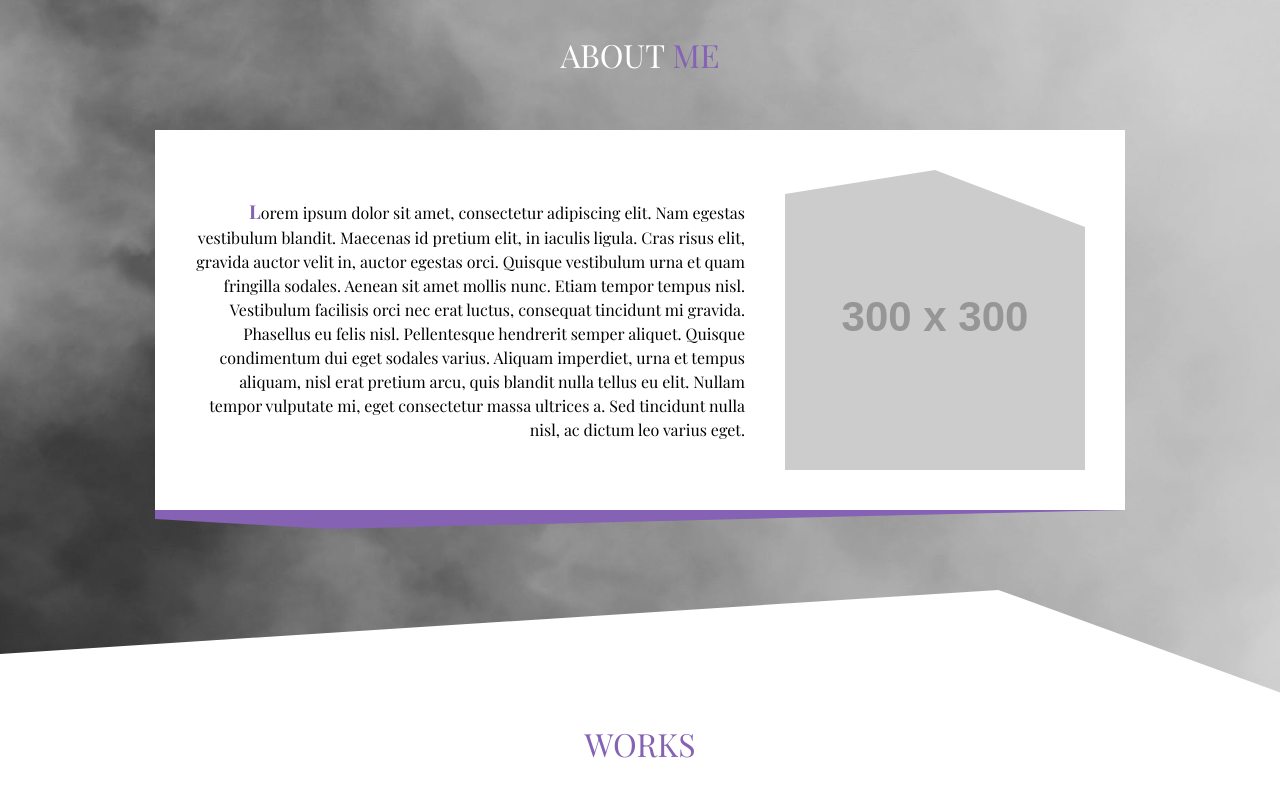
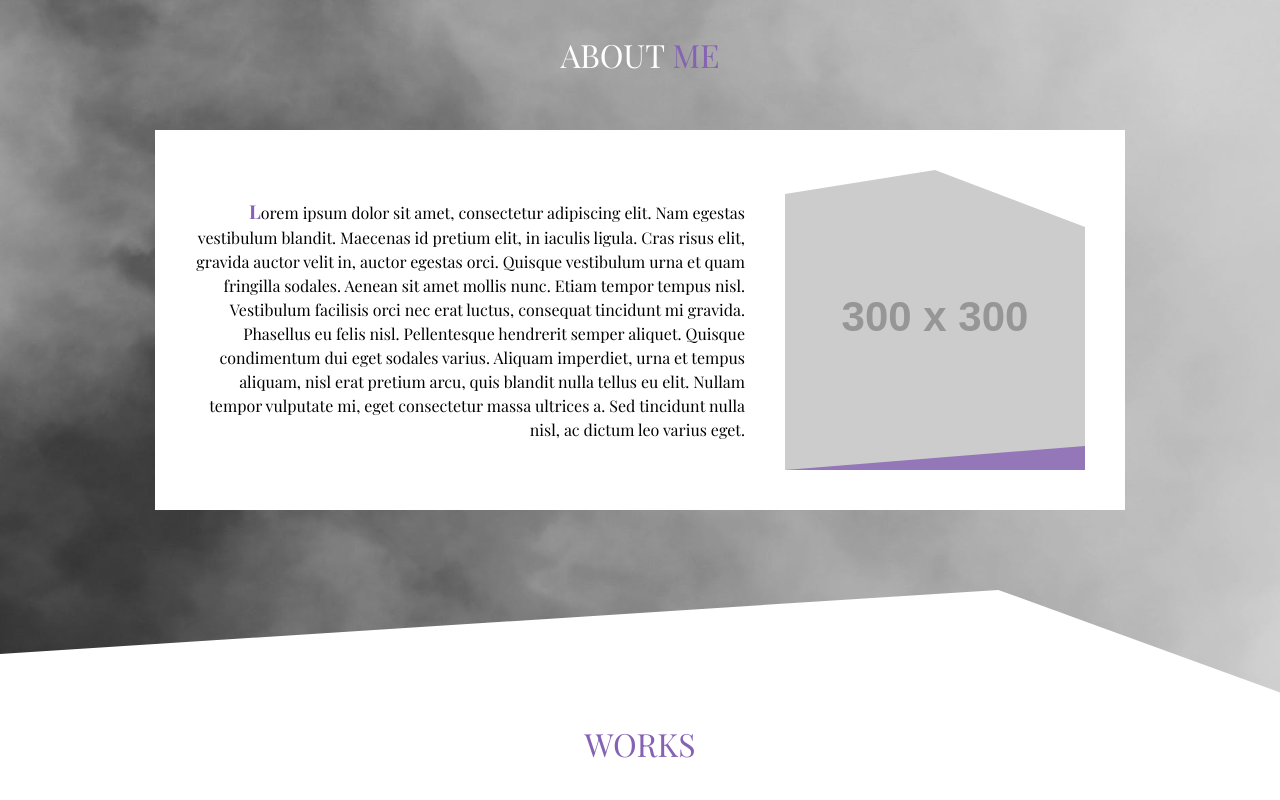
Before and after one commit to AnnaSzmyga/portfolio, a website: page index.html in a window 1280 px wide. Shown: the part 900-1700 px from the top of the page. Drawn offline with nearby package versions, Linux system fonts and the light colour scheme; placeholder pictures from the web are drawn by us.

Commit message:
Change styles of images decorative elements

```diff
--- a/index.html
+++ b/index.html
@@ -41,7 +41,7 @@
                 <h2 class="section__title section__title--about">About <span>me</span></h2>
                 <div class="about__content">
                     <p class="about__text"><span class="first-letter">L</span>orem ipsum dolor sit amet, consectetur adipiscing elit. Nam egestas vestibulum blandit. Maecenas id pretium elit, in iaculis ligula. Cras risus elit, gravida auctor velit in, auctor egestas orci. Quisque vestibulum urna et quam fringilla sodales. Aenean sit amet mollis nunc. Etiam tempor tempus nisl. Vestibulum facilisis orci nec erat luctus, consequat tincidunt mi gravida. Phasellus eu felis nisl. Pellentesque hendrerit semper aliquet. Quisque condimentum dui eget sodales varius. Aliquam imperdiet, urna et tempus aliquam, nisl erat pretium arcu, quis blandit nulla tellus eu elit. Nullam tempor vulputate mi, eget consectetur massa ultrices a. Sed tincidunt nulla nisl, ac dictum leo varius eget.</p>
-                    <img class="about__image" src="https://via.placeholder.com/300">
+                    <div class="about__image"></div>
                 </div>
             </div>
         </section>
--- a/sass/sections/about.scss
+++ b/sass/sections/about.scss
@@ -6,23 +6,10 @@
         align-items: center;
         background-color: #fff;
         padding: 40px;
-        position: relative;
 
         @media (max-width: 767px) {
             flex-direction: column;
             padding: 15px;
-        }
-
-        &::after {
-            content: "";
-            display: block;
-            background-color: rgb(134, 98, 180);
-            width: 100%;
-            height: 5%;
-            position: absolute;
-            top: 100%;
-            left: 0;
-            clip-path: polygon(0 0, 100% 0, 18% 100%, 0 48%);
         }
     }
 
@@ -40,6 +27,21 @@
         clip-path: polygon(50% 0%, 100% 19%, 100% 100%, 0 100%, 0 8%);
         width: 300px;
         height: 300px;
+        flex-shrink: 0;
+        background-image: url("https://via.placeholder.com/300");
+        position: relative;
+
+        &::after {
+            content: "";
+            display: block;
+            background-color: rgba(134, 98, 180, .8);
+            width: 100%;
+            height: 8%;
+            position: absolute;
+            bottom: 0;
+            left: 0;
+            clip-path: polygon(100% 0, 0 100%, 100% 100%);
+        }
 
         @media (max-width: 767px) {
             order: 1;
--- a/sass/sections/works.scss
+++ b/sass/sections/works.scss
@@ -34,7 +34,7 @@
         &::after {
             content: "";
             display: block;
-            background-color: rgb(134, 98, 180);
+            background-color: rgba(134, 98, 180, .8);
             width: calc(100% - 20px);
             height: 8%;
             position: absolute;
```
Also changed, not shown: css/sections/about.css, css/sections/works.css, css/style.css, 3 other files.
